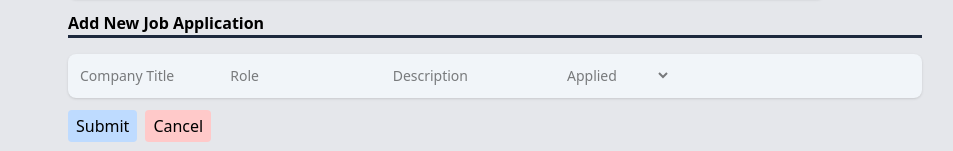
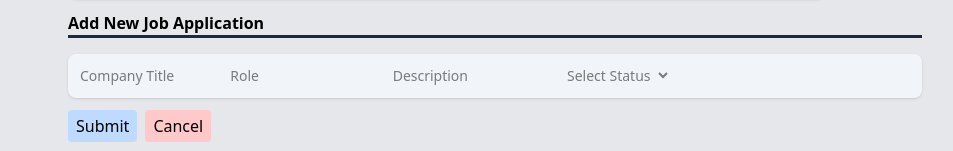
Before and after one commit to Alex-de-code/job-app-tracker, a React (Vite) app: page / in a window 1280 px wide. Both pictures are taken after a click on the button 58 px from the left and 62 px from the top of the page. Shown: the part 219-370 px from the top of the page, without its empty margins (12-965 px from the left). Built offline with nearby package versions, Linux system fonts and the light colour scheme.

Commit message:
added form logic to add a job app

```diff
--- a/src/components/JobAppForm.jsx
+++ b/src/components/JobAppForm.jsx
@@ -1,6 +1,6 @@
 import { useState } from "react";
 
-const JobAppForm = ({ isModalOpen }) => {
+const JobAppForm = ({ isModalOpen, setIsModalOpen, AddNewJobApp }) => {
   // SHould set this up like a modal pop up
   // think Z index overlayed atop the intial table
 
@@ -14,11 +14,47 @@ const JobAppForm = ({ isModalOpen }) => {
     role: "",
     description: "",
     status: "",
-    dataAdded: null, // set this up so it automatically saves date user added a job app
+    dataAdded: new Date(), // set this up so it automatically saves date user added a job app
   });
 
+  const handleChange = (e) => {
+    const { id, value } = e.target;
+    setNewJobApp((prev) => ({ ...prev, [id]: value }));
+  };
+
   //update logic for handle submit
-  const handleSubmit = () => {};
+  const handleSubmit = (e) => {
+    e.preventDefault();
+
+    if (
+      // check if there are any missing input fields / blnak fields in form
+      !newJobApp.companyTitle.trim() ||
+      !newJobApp.role.trim() ||
+      !newJobApp.description.trim() ||
+      !newJobApp.status.trim()
+    ) {
+      alert("Please fill in all required fields");
+      return;
+    }
+
+    AddNewJobApp(newJobApp);
+
+    // reset form
+    setNewJobApp({
+      ompanyTitle: "",
+      role: "",
+      description: "",
+      status: "",
+      dateAdded: new Date(),
+    });
+
+    // Close modal
+    setIsModalOpen(false);
+  };
+
+  const handleCancel = () => {
+    setIsModalOpen(false);
+  };
 
   const modalVisibility = (isModalOpen) => {
     return isModalOpen ? "visible" : "invisible";
@@ -39,37 +75,50 @@ const JobAppForm = ({ isModalOpen }) => {
             <input
               type="text"
               id="companyTitle"
+              value={newJobApp.companyTitle || ""} // added fallback value to emptry string w/o this error pops up when program hits trim() in handleSubmit()
+              onChange={handleChange}
               className="hover:bg-slate-200 rounded text-sm p-3 w-1/6 mr-2"
               placeholder="Company Title"
+              required
             />
             {/* <label htmlFor="role">Role:</label> */}
             <input
               type="text"
               id="role"
+              value={newJobApp.role || ""}
+              onChange={handleChange}
               className="hover:bg-slate-200 rounded text-sm p-3 w-1/6 mr-5"
               placeholder="Role"
+              required
             />
             {/* <label htmlFor="description">Description:</label> */}
             <input
               type="text"
               id="description"
+              value={newJobApp.description || ""}
+              onChange={handleChange}
               className="hover:bg-slate-200 rounded text-sm p-3 w-1/6 mr-9"
               placeholder="Description"
+              required
             />
 
             <select
-              name=""
               id="status"
+              value={newJobApp.status || ""}
+              onChange={handleChange}
               className="hover:border-2 border-slate-200 rounded p-1 text-sm opacity-50"
+              required
             >
               <option disabled value="">
                 Select Status
               </option>
-              <option value="applied">Applied</option>
-              <option value="interviewing">Interviewing</option>
-              <option value="accepted">Accepted</option>
-              <option value="denied">Denied</option>
+              <option value="Applied">Applied</option>
+              <option value="Interviewing">Interviewing</option>
+              <option value="Accepted">Accepted</option>
+              <option value="Denied">Denied</option>
             </select>
+
+            {/* <input type="date" id="date p/> */}
 
             {/* Add a live date feature so users can see the date they applied to a job, this could be used for metrics later  */}
           </div>
@@ -80,7 +129,9 @@ const JobAppForm = ({ isModalOpen }) => {
               </button>
             </div>
             <div className="inline-block bg-red-200 px-2 py-1 rounded hover:opacity-75">
-              <button className="cursor-pointer">Cancel</button>
+              <button onClick={handleCancel} className="cursor-pointer">
+                Cancel
+              </button>
             </div>
           </div>
         </form>
--- a/src/components/JobCard.jsx
+++ b/src/components/JobCard.jsx
@@ -47,9 +47,9 @@ const JobCard = ({ jobApps }) => {
       {/* Remember: Change hard coded data to variables based on schema design in Table.jsx + form component */}
       {/* Remember: to make the table scrollable, so the component doesn't stretch the page infinitely */}
 
-      {jobApps.map(({ companyTitle, role, description, status, dateAdded }) => (
-        <>
-          <tr>
+      {jobApps.map(
+        ({ id, companyTitle, role, description, status, dateAdded }) => (
+          <tr key={id}>
             <td className="py-2 px-3 text-sm">{companyTitle}</td>
             <td className="py-2 px-3 text-sm">{role}</td>
             <td className="py-2 px-3 text-sm">{description}</td>
@@ -89,8 +89,8 @@ const JobCard = ({ jobApps }) => {
               </div>
             </td>
           </tr>
-        </>
-      ))}
+        )
+      )}
     </>
   );
 };
--- a/src/components/Table.jsx
+++ b/src/components/Table.jsx
@@ -35,12 +35,20 @@ const Table = () => {
   const [isModalOpen, setIsModalOpen] = useState(false);
 
   // this will fire for the onClick event of the submit bttn after form submission
-  const AddJobApp = () => {
-    setIsModalOpen(true);
+  const AddNewJobApp = (newJob) => {
+    const maxId =
+      jobApps.length > 0 ? Math.max(...jobApps.map((job) => job.id)) : 0; // this method works even if jobs get deleted
+
+    const newJobApp = {
+      ...newJob,
+      id: maxId + 1,
+      dateAdded: new Date().getTime(),
+    };
+    setJobApps((prev) => [...prev, newJobApp]);
   };
 
   // this useEffect will refresh/update the jobApps array
-  // useEffect(() => {}, []);
+  useEffect(() => {}, [jobApps]);
 
   // useEffect(() => {}, [isModalOpen]);
 
@@ -53,7 +61,7 @@ const Table = () => {
       <div className="flex flex-row p-10">
         <div className="mr-1 mt-1 hover:opacity-75">
           {/* this will open the form for users to input a new job application */}
-          <button onClick={AddJobApp}>
+          <button onClick={() => setIsModalOpen(true)}>
             <MdAddBox className="size-9" />
           </button>
         </div>
@@ -82,7 +90,11 @@ const Table = () => {
               <JobCard jobApps={jobApps} />
             </tbody>
           </table>
-          <JobAppForm isModalOpen={isModalOpen} />
+          <JobAppForm
+            isModalOpen={isModalOpen}
+            setIsModalOpen={setIsModalOpen}
+            AddNewJobApp={AddNewJobApp}
+          />
         </div>
       </div>
     </>
```
